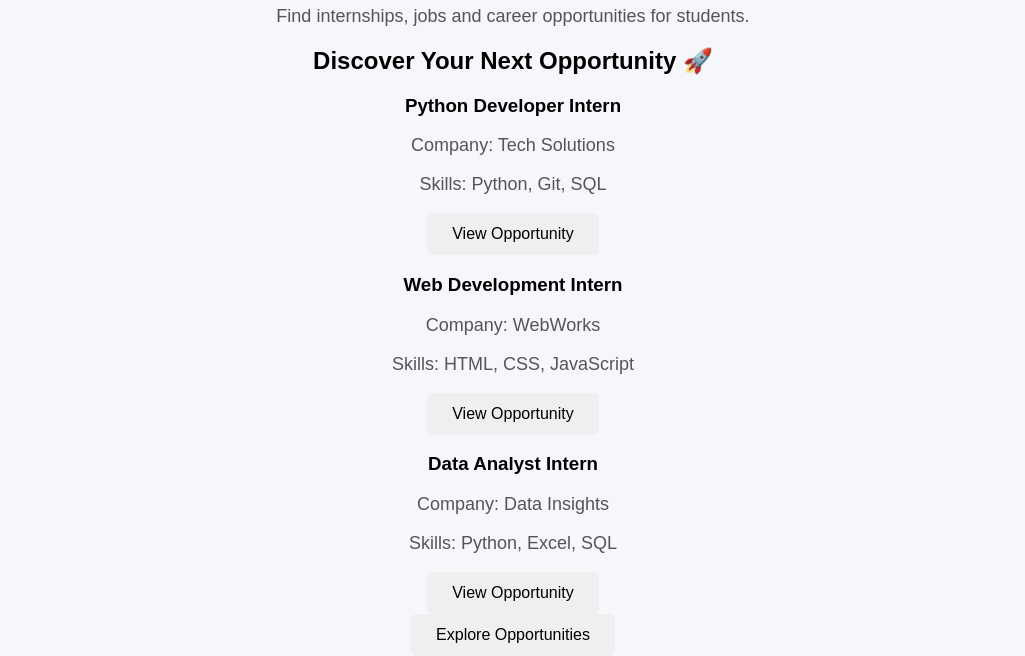
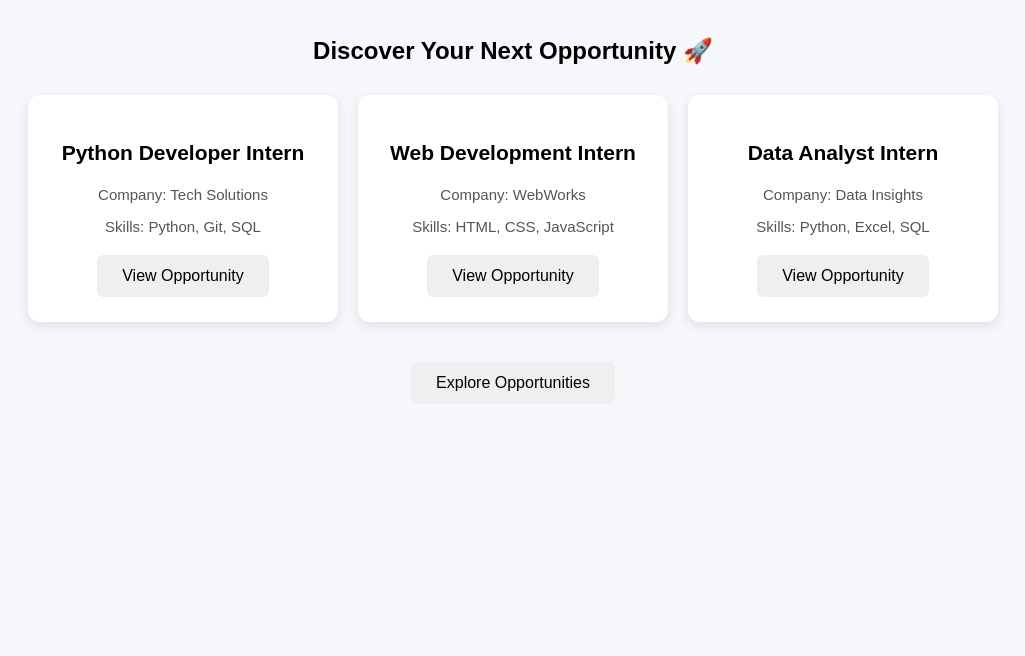
Before and after one commit to shubhangishankar07/campus-opportunity-hub, a plain HTML site: page index.html in a window 1280 px wide. Shown: the part 166-822 px from the top of the page, without its empty margins (127-1152 px from the left). After the commit the page ends 800 px from the top, so only its background shows below. Drawn offline with Linux system fonts and the light colour scheme.

Commit message:
Update styles for layout and card components

```diff
--- a/style.css
+++ b/style.css
@@ -3,10 +3,11 @@
     background: #f5f7fb;
     text-align: center;
     margin: 0;
+    padding: 40px 20px;
 }
 
 h1 {
-    margin-top: 100px;
+    margin-top: 30px;
     font-size: 40px;
 }
 
@@ -15,10 +16,43 @@
     color: #555;
 }
 
+h2 {
+    margin-top: 40px;
+}
+
+.opportunities {
+    display: flex;
+    justify-content: center;
+    gap: 20px;
+    flex-wrap: wrap;
+    margin: 30px auto;
+}
+
+.card {
+    background: white;
+    width: 260px;
+    padding: 25px;
+    border-radius: 12px;
+    box-shadow: 0 4px 12px rgba(0,0,0,0.1);
+}
+
+.card h3 {
+    font-size: 21px;
+}
+
+.card p {
+    font-size: 15px;
+}
+
 button {
     padding: 12px 25px;
     border: none;
     border-radius: 6px;
     cursor: pointer;
     font-size: 16px;
+    margin-top: 10px;
 }
+
+.card button {
+    margin-top: 5px;
+}
```
